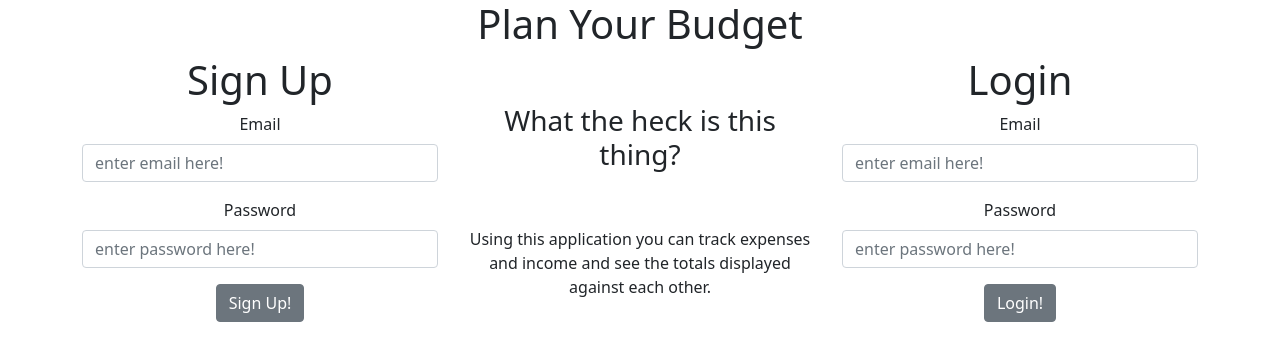
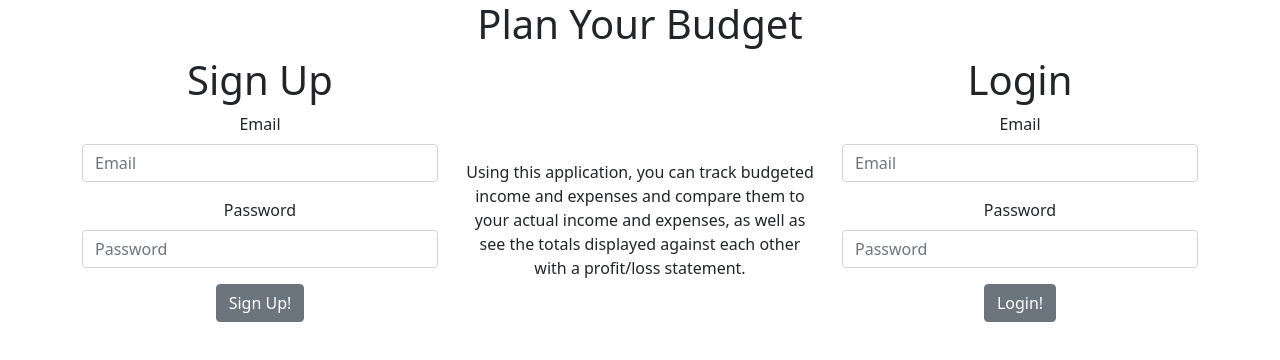
Before and after one commit to qpedrick/EFA112_BudgetApp_Client, a React (Create React App) app: page / in a window 1280 px wide. Shown: the top 360 px of the page. Built offline with nearby package versions, Linux system fonts and the light colour scheme.

Commit message:
updated some formatting and wording

```diff
--- a/src/components/Auth/Auth.jsx
+++ b/src/components/Auth/Auth.jsx
@@ -18,10 +18,10 @@ const Auth = (props) => {
                 <Col md = '4' className = 'description-col' style = {styles}>
                     <br/>
                     <br/>
-                    <h3>What the heck is this thing?</h3>
+                    <h3></h3>
                     <br />
                     <br />
-                Using this application you can track expenses and income and see the totals displayed against each other.
+                Using this application, you can track budgeted income and expenses and compare them to your actual income and expenses, as well as see the totals displayed against each other with a profit/loss statement.
                 </Col>
                 <Col md = '4' className = 'login-col' style = {styles}>
                     <Login updateToken = {props.updateToken} />
--- a/src/components/Auth/Login.jsx
+++ b/src/components/Auth/Login.jsx
@@ -35,11 +35,11 @@ const Login = (props) => {
             <Form onSubmit = {handleSubmit}>
                 <FormGroup>
                     <Label htmlFor = 'email'>Email</Label>
-                    <Input onChange = {(e) => setEmail(e.target.value)} value = {email} type = 'email' name = 'email' placeholder = 'enter email here!'/>
+                    <Input onChange = {(e) => setEmail(e.target.value)} value = {email} type = 'email' name = 'email' placeholder = 'Email'/>
                 </FormGroup>
                 <FormGroup>
                     <Label htmlFor = 'password'>Password</Label>
-                    <Input onChange = {(e) => setPassword(e.target.value)} value = {password} type = 'password' name = 'password' placeholder = 'enter password here!'/>
+                    <Input onChange = {(e) => setPassword(e.target.value)} value = {password} type = 'password' name = 'password' placeholder = 'Password'/>
                 </FormGroup>
                 <Button type = 'submit'>Login!</Button>
             </Form>
--- a/src/components/Auth/Signup.jsx
+++ b/src/components/Auth/Signup.jsx
@@ -36,11 +36,11 @@ const Signup = (props) => {
             <Form onSubmit = {handleSubmit}>
                 <FormGroup>
                     <Label htmlFor = 'email'>Email</Label>
-                    <Input onChange = {(e) => setEmail(e.target.value)} type= 'email' placeholder = 'enter email here!' value = {email} />
+                    <Input onChange = {(e) => setEmail(e.target.value)} type= 'email' placeholder = 'Email' value = {email} />
                 </FormGroup>
                 <FormGroup>
                     <Label htmlFor = 'password'>Password</Label>
-                    <Input onChange = {(e) => setPassword(e.target.value)} type = 'password' name = 'password' placeholder = 'enter password here!' value = {password} minLength = '5' />
+                    <Input onChange = {(e) => setPassword(e.target.value)} type = 'password' name = 'password' placeholder = 'Password' value = {password} minLength = '5' />
                 </FormGroup>
                 <Button type = 'submit'>Sign Up!</Button>
             </Form>
--- a/src/components/Budget/BudgetTable.jsx
+++ b/src/components/Budget/BudgetTable.jsx
@@ -1,5 +1,6 @@
 import React from 'react';
 import { Table } from 'reactstrap';
+import IncomeTable from '../Income/IncomeTable';
 
 const BudgetTable = (props) => {
     return(
@@ -9,8 +10,11 @@ const BudgetTable = (props) => {
         <Table>
             <thead>
                 <tr>
-                    <th>Income</th>
-                    <th>Expenses</th>
+                    <th>Budgeted Income</th>
+                    <th>Actual Income</th>
+                        {/* < IncomeTable /> */}
+                    <th>Budgeted Expenses</th>
+                    <th>Actual Expenses</th>
                     <th>Profit/Loss</th>
                 </tr>
             </thead>
```
